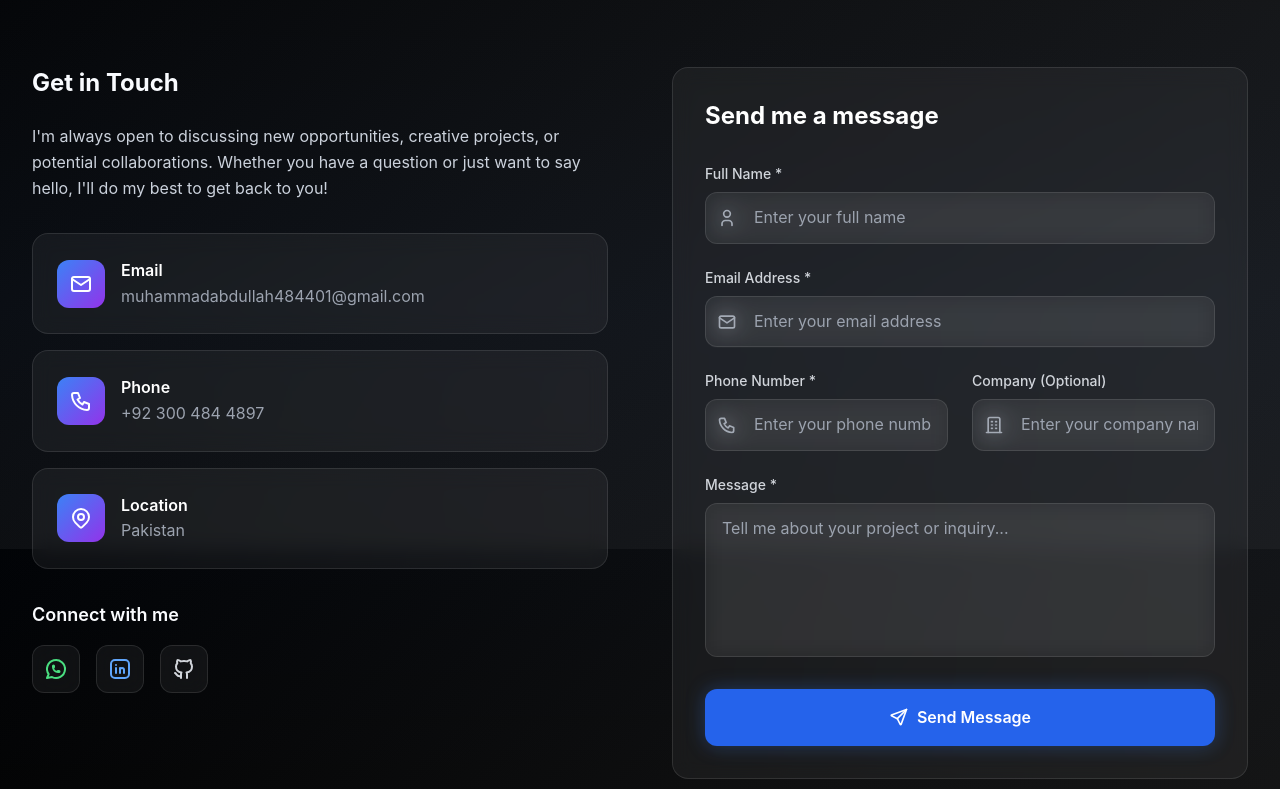
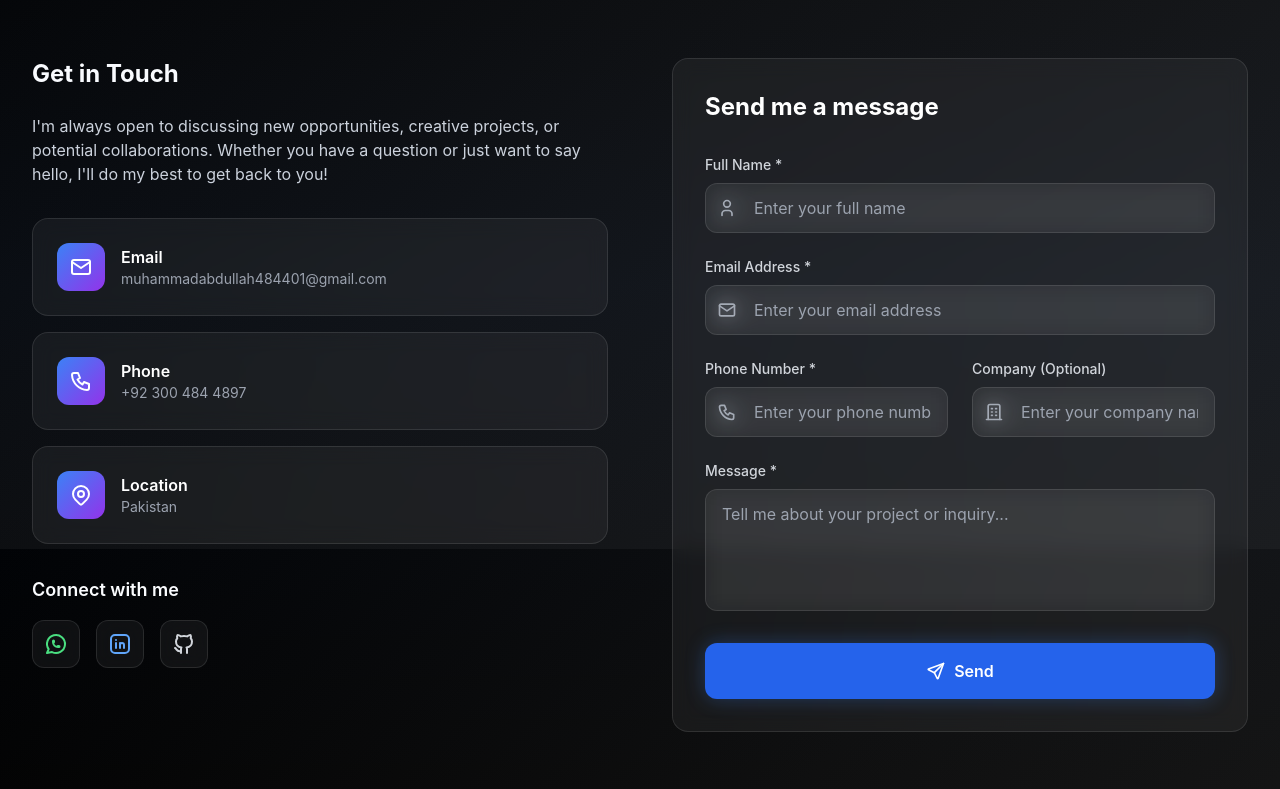
Before and after one commit to M0Abdullah/Portfolio, a Next.js app: page / in a window 1280 px wide. Shown: the part 8251-9040 px from the top of the page. Built offline with nearby package versions, Linux system fonts and the light colour scheme.

Commit message:
Update Form.tsx

```diff
--- a/src/component/Form.tsx
+++ b/src/component/Form.tsx
@@ -130,7 +130,7 @@ export default function Form() {
   ];
 
   return (
-    <section id="contact" className="py-24 relative overflow-hidden">
+    <section id="contact" className="py-12 md:py-24 relative overflow-hidden">
       {/* Background Elements */}
       <div className="absolute inset-0 bg-gradient-to-b from-transparent via-blue-500/5 to-transparent" />
 
@@ -141,29 +141,29 @@ export default function Form() {
           whileInView={{ opacity: 1, y: 0 }}
           transition={{ duration: 0.8 }}
           viewport={{ once: true }}
-          className="text-center mb-16"
+          className="text-center mb-8 md:mb-16"
         >
-          <h2 className="text-4xl md:text-5xl font-bold gradient-text mb-4">
+          <h2 className="text-2xl sm:text-3xl md:text-4xl lg:text-5xl font-bold gradient-text mb-4">
             Let&apos;s Work Together
           </h2>
-          <div className="w-24 h-1 bg-gradient-to-r from-blue-500 to-purple-600 mx-auto rounded-full mb-8" />
-          <p className="text-xl text-gray-400 max-w-3xl mx-auto leading-relaxed">
+          <div className="w-16 sm:w-20 md:w-24 h-1 bg-gradient-to-r from-blue-500 to-purple-600 mx-auto rounded-full mb-6 md:mb-8" />
+          <p className="text-base sm:text-lg md:text-xl text-gray-400 max-w-3xl mx-auto leading-relaxed px-4">
             Have a project in mind? I&apos;d love to hear from you. Let&apos;s discuss how we can bring your ideas to life.
           </p>
         </motion.div>
 
-        <div className="grid lg:grid-cols-2 gap-16 items-start">
+        <div className="grid grid-cols-1 lg:grid-cols-2 gap-6 md:gap-8 lg:gap-16 items-start">
           {/* Contact Information */}
           <motion.div
             initial={{ opacity: 0, x: -50 }}
             whileInView={{ opacity: 1, x: 0 }}
             transition={{ duration: 0.8 }}
             viewport={{ once: true }}
-            className="space-y-8"
+            className="space-y-6 md:space-y-8"
           >
             <div>
-              <h3 className="text-2xl font-bold text-white mb-6">Get in Touch</h3>
-              <p className="text-gray-300 leading-relaxed mb-8">
+              <h3 className="text-xl md:text-2xl font-bold text-white mb-4 md:mb-6">Get in Touch</h3>
+              <p className="text-sm md:text-base text-gray-300 leading-relaxed mb-6 md:mb-8">
                 I&apos;m always open to discussing new opportunities, creative projects, or potential collaborations.
                 Whether you have a question or just want to say hello, I&apos;ll do my best to get back to you!
               </p>
@@ -180,16 +180,16 @@ export default function Form() {
                   transition={{ delay: index * 0.1, duration: 0.5 }}
                   viewport={{ once: true }}
                   whileHover={{ scale: 1.02 }}
-                  className="glass-effect p-6 rounded-2xl flex items-center gap-4 hover:bg-blue-500/10 transition-all duration-300 group"
+                  className="glass-effect p-4 md:p-6 rounded-2xl flex items-center gap-3 md:gap-4 hover:bg-blue-500/10 transition-all duration-300 group"
                 >
-                  <div className="w-12 h-12 bg-gradient-to-br from-blue-500 to-purple-600 rounded-xl flex items-center justify-center group-hover:scale-110 transition-transform duration-300">
-                    <info.icon className="w-6 h-6 text-white" />
+                  <div className="w-10 h-10 md:w-12 md:h-12 bg-gradient-to-br from-blue-500 to-purple-600 rounded-xl flex items-center justify-center group-hover:scale-110 transition-transform duration-300 flex-shrink-0">
+                    <info.icon className="w-5 h-5 md:w-6 md:h-6 text-white" />
                   </div>
-                  <div>
-                    <h4 className="font-semibold text-white group-hover:text-blue-400 transition-colors">
+                  <div className="min-w-0 flex-1">
+                    <h4 className="text-sm md:text-base font-semibold text-white group-hover:text-blue-400 transition-colors">
                       {info.label}
                     </h4>
-                    <p className="text-gray-400">{info.value}</p>
+                    <p className="text-xs md:text-sm text-gray-400 truncate">{info.value}</p>
                   </div>
                 </motion.a>
               ))}
@@ -197,8 +197,8 @@ export default function Form() {
 
             {/* Social Links */}
             <div>
-              <h4 className="text-lg font-semibold text-white mb-4">Connect with me</h4>
-              <div className="flex gap-4">
+              <h4 className="text-base md:text-lg font-semibold text-white mb-3 md:mb-4">Connect with me</h4>
+              <div className="flex gap-3 md:gap-4">
                 {socialLinks.map((social, index) => (
                   <motion.a
                     key={index}
@@ -210,10 +210,10 @@ export default function Form() {
                     transition={{ delay: index * 0.1, duration: 0.5 }}
                     viewport={{ once: true }}
                     whileHover={{ scale: 1.1 }}
-                    className={`w-12 h-12 glass-effect rounded-xl flex items-center justify-center hover:bg-white/10 transition-all duration-300 ${social.color}`}
+                    className={`w-10 h-10 md:w-12 md:h-12 glass-effect rounded-xl flex items-center justify-center hover:bg-white/10 transition-all duration-300 ${social.color}`}
                     aria-label={social.label}
                   >
-                    <social.icon className="w-6 h-6" />
+                    <social.icon className="w-5 h-5 md:w-6 md:h-6" />
                   </motion.a>
                 ))}
               </div>
@@ -226,25 +226,25 @@ export default function Form() {
             whileInView={{ opacity: 1, x: 0 }}
             transition={{ duration: 0.8 }}
             viewport={{ once: true }}
-            className="glass-effect p-8 rounded-2xl"
+            className="glass-effect p-4 md:p-6 lg:p-8 rounded-2xl"
           >
-            <h3 className="text-2xl font-bold text-white mb-8">Send me a message</h3>
+            <h3 className="text-xl md:text-2xl font-bold text-white mb-6 md:mb-8">Send me a message</h3>
 
-            <form onSubmit={formik.handleSubmit} className="space-y-6">
+            <form onSubmit={formik.handleSubmit} className="space-y-4 md:space-y-6">
               {/* Name Field */}
               <div>
-                <label className="block text-sm font-medium text-gray-300 mb-2">
+                <label className="block text-xs md:text-sm font-medium text-gray-300 mb-2">
                   Full Name *
                 </label>
                 <div className="relative">
-                  <IconUser className="absolute left-3 top-1/2 transform -translate-y-1/2 w-5 h-5 text-gray-400" />
+                  <IconUser className="absolute left-3 top-1/2 transform -translate-y-1/2 w-4 h-4 md:w-5 md:h-5 text-gray-400" />
                   <input
                     type="text"
                     name="name"
                     value={formik.values.name}
                     onChange={formik.handleChange}
                     onBlur={formik.handleBlur}
-                    className={`w-full pl-12 pr-4 py-3 glass-effect rounded-xl text-white placeholder-gray-400 focus:ring-2 focus:ring-blue-500 focus:border-transparent transition-all duration-300 ${
+                    className={`w-full pl-10 md:pl-12 pr-4 py-2.5 md:py-3 glass-effect rounded-xl text-white placeholder-gray-400 focus:ring-2 focus:ring-blue-500 focus:border-transparent transition-all duration-300 text-sm md:text-base ${
                       formik.touched.name && formik.errors.name
                         ? 'ring-2 ring-red-500'
                         : ''
@@ -253,8 +253,8 @@ export default function Form() {
                   />
                 </div>
                 {formik.touched.name && formik.errors.name && (
-                  <p className="mt-2 text-sm text-red-400 flex items-center gap-1">
-                    <IconX className="w-4 h-4" />
+                  <p className="mt-2 text-xs md:text-sm text-red-400 flex items-center gap-1">
+                    <IconX className="w-3 h-3 md:w-4 md:h-4" />
                     {formik.errors.name}
                   </p>
                 )}
@@ -262,18 +262,18 @@ export default function Form() {
 
               {/* Email Field */}
               <div>
-                <label className="block text-sm font-medium text-gray-300 mb-2">
+                <label className="block text-xs md:text-sm font-medium text-gray-300 mb-2">
                   Email Address *
                 </label>
                 <div className="relative">
-                  <IconMail className="absolute left-3 top-1/2 transform -translate-y-1/2 w-5 h-5 text-gray-400" />
+                  <IconMail className="absolute left-3 top-1/2 transform -translate-y-1/2 w-4 h-4 md:w-5 md:h-5 text-gray-400" />
                   <input
                     type="email"
                     name="email"
                     value={formik.values.email}
                     onChange={formik.handleChange}
                     onBlur={formik.handleBlur}
-                    className={`w-full pl-12 pr-4 py-3 glass-effect rounded-xl text-white placeholder-gray-400 focus:ring-2 focus:ring-blue-500 focus:border-transparent transition-all duration-300 ${
+                    className={`w-full pl-10 md:pl-12 pr-4 py-2.5 md:py-3 glass-effect rounded-xl text-white placeholder-gray-400 focus:ring-2 focus:ring-blue-500 focus:border-transparent transition-all duration-300 text-sm md:text-base ${
                       formik.touched.email && formik.errors.email
                         ? 'ring-2 ring-red-500'
                         : ''
@@ -282,29 +282,29 @@ export default function Form() {
                   />
                 </div>
                 {formik.touched.email && formik.errors.email && (
-                  <p className="mt-2 text-sm text-red-400 flex items-center gap-1">
-                    <IconX className="w-4 h-4" />
+                  <p className="mt-2 text-xs md:text-sm text-red-400 flex items-center gap-1">
+                    <IconX className="w-3 h-3 md:w-4 md:h-4" />
                     {formik.errors.email}
                   </p>
                 )}
               </div>
 
               {/* Phone and Company Row */}
-              <div className="grid md:grid-cols-2 gap-6">
+              <div className="grid grid-cols-1 sm:grid-cols-2 gap-3 md:gap-4 lg:gap-6">
                 {/* Phone Field */}
                 <div>
-                  <label className="block text-sm font-medium text-gray-300 mb-2">
+                  <label className="block text-xs md:text-sm font-medium text-gray-300 mb-2">
                     Phone Number *
                   </label>
                   <div className="relative">
-                    <IconPhone className="absolute left-3 top-1/2 transform -translate-y-1/2 w-5 h-5 text-gray-400" />
+                    <IconPhone className="absolute left-3 top-1/2 transform -translate-y-1/2 w-4 h-4 md:w-5 md:h-5 text-gray-400" />
                     <input
                       type="tel"
                       name="phone"
                       value={formik.values.phone}
                       onChange={formik.handleChange}
                       onBlur={formik.handleBlur}
-                      className={`w-full pl-12 pr-4 py-3 glass-effect rounded-xl text-white placeholder-gray-400 focus:ring-2 focus:ring-blue-500 focus:border-transparent transition-all duration-300 ${
+                      className={`w-full pl-10 md:pl-12 pr-4 py-2.5 md:py-3 glass-effect rounded-xl text-white placeholder-gray-400 focus:ring-2 focus:ring-blue-500 focus:border-transparent transition-all duration-300 text-sm md:text-base ${
                         formik.touched.phone && formik.errors.phone
                           ? 'ring-2 ring-red-500'
                           : ''
@@ -313,8 +313,8 @@ export default function Form() {
                     />
                   </div>
                   {formik.touched.phone && formik.errors.phone && (
-                    <p className="mt-2 text-sm text-red-400 flex items-center gap-1">
-                      <IconX className="w-4 h-4" />
+                    <p className="mt-2 text-xs md:text-sm text-red-400 flex items-center gap-1">
+                      <IconX className="w-3 h-3 md:w-4 md:h-4" />
                       {formik.errors.phone}
                     </p>
                   )}
@@ -322,24 +322,24 @@ export default function Form() {
 
                 {/* Company Field */}
                 <div>
-                  <label className="block text-sm font-medium text-gray-300 mb-2">
+                  <label className="block text-xs md:text-sm font-medium text-gray-300 mb-2">
                     Company (Optional)
                   </label>
                   <div className="relative">
-                    <IconBuilding className="absolute left-3 top-1/2 transform -translate-y-1/2 w-5 h-5 text-gray-400" />
+                    <IconBuilding className="absolute left-3 top-1/2 transform -translate-y-1/2 w-4 h-4 md:w-5 md:h-5 text-gray-400" />
                     <input
                       type="text"
                       name="company"
                       value={formik.values.company}
                       onChange={formik.handleChange}
                       onBlur={formik.handleBlur}
-                      className="w-full pl-12 pr-4 py-3 glass-effect rounded-xl text-white placeholder-gray-400 focus:ring-2 focus:ring-blue-500 focus:border-transparent transition-all duration-300"
+                      className="w-full pl-10 md:pl-12 pr-4 py-2.5 md:py-3 glass-effect rounded-xl text-white placeholder-gray-400 focus:ring-2 focus:ring-blue-500 focus:border-transparent transition-all duration-300 text-sm md:text-base"
                       placeholder="Enter your company name"
                     />
                   </div>
                   {formik.touched.company && formik.errors.company && (
-                    <p className="mt-2 text-sm text-red-400 flex items-center gap-1">
-                      <IconX className="w-4 h-4" />
+                    <p className="mt-2 text-xs md:text-sm text-red-400 flex items-center gap-1">
+                      <IconX className="w-3 h-3 md:w-4 md:h-4" />
                       {formik.errors.company}
                     </p>
                   )}
@@ -348,16 +348,16 @@ export default function Form() {
 
               {/* Message Field */}
               <div>
-                <label className="block text-sm font-medium text-gray-300 mb-2">
+                <label className="block text-xs md:text-sm font-medium text-gray-300 mb-2">
                   Message *
                 </label>
                 <textarea
                   name="message"
-                  rows={5}
+                  rows={4}
                   value={formik.values.message}
                   onChange={formik.handleChange}
                   onBlur={formik.handleBlur}
-                  className={`w-full px-4 py-3 glass-effect rounded-xl text-white placeholder-gray-400 focus:ring-2 focus:ring-blue-500 focus:border-transparent transition-all duration-300 resize-none ${
+                  className={`w-full px-4 py-2.5 md:py-3 glass-effect rounded-xl text-white placeholder-gray-400 focus:ring-2 focus:ring-blue-500 focus:border-transparent transition-all duration-300 resize-none text-sm md:text-base ${
                     formik.touched.message && formik.errors.message
                       ? 'ring-2 ring-red-500'
                       : ''
@@ -365,8 +365,8 @@ export default function Form() {
                   placeholder="Tell me about your project or inquiry..."
                 />
                 {formik.touched.message && formik.errors.message && (
-                  <p className="mt-2 text-sm text-red-400 flex items-center gap-1">
-                    <IconX className="w-4 h-4" />
+                  <p className="mt-2 text-xs md:text-sm text-red-400 flex items-center gap-1">
+                    <IconX className="w-3 h-3 md:w-4 md:h-4" />
                     {formik.errors.message}
                   </p>
                 )}
@@ -378,7 +378,7 @@ export default function Form() {
                 disabled={isSubmitting || !formik.isValid}
                 whileHover={{ scale: formik.isValid ? 1.02 : 1 }}
                 whileTap={{ scale: formik.isValid ? 0.98 : 1 }}
-                className={`w-full py-4 rounded-xl font-semibold transition-all duration-300 flex items-center justify-center gap-2 ${
+                className={`w-full py-3 md:py-4 rounded-xl font-semibold transition-all duration-300 flex items-center justify-center gap-2 text-sm md:text-base ${
                   submitStatus === 'success'
                     ? 'bg-green-600 text-white'
                     : submitStatus === 'error'
@@ -390,23 +390,27 @@ export default function Form() {
               >
                 {isSubmitting ? (
                   <>
-                    <div className="w-5 h-5 border-2 border-white border-t-transparent rounded-full animate-spin" />
-                    Sending...
+                    <div className="w-4 h-4 md:w-5 md:h-5 border-2 border-white border-t-transparent rounded-full animate-spin" />
+                    <span className="hidden xs:inline">Sending...</span>
+                    <span className="xs:hidden">Sending</span>
                   </>
                 ) : submitStatus === 'success' ? (
                   <>
-                    <IconCheck className="w-5 h-5" />
-                    Message Sent!
+                    <IconCheck className="w-4 h-4 md:w-5 md:h-5" />
+                    <span className="hidden xs:inline">Message Sent!</span>
+                    <span className="xs:hidden">Sent!</span>
                   </>
                 ) : submitStatus === 'error' ? (
                   <>
-                    <IconX className="w-5 h-5" />
-                    Failed to Send
+                    <IconX className="w-4 h-4 md:w-5 md:h-5" />
+                    <span className="hidden xs:inline">Failed to Send</span>
+                    <span className="xs:hidden">Failed</span>
                   </>
                 ) : (
                   <>
-                    <IconSend className="w-5 h-5" />
-                    Send Message
+                    <IconSend className="w-4 h-4 md:w-5 md:h-5" />
+                    <span className="hidden xs:inline">Send Message</span>
+                    <span className="xs:hidden">Send</span>
                   </>
                 )}
               </motion.button>
```
